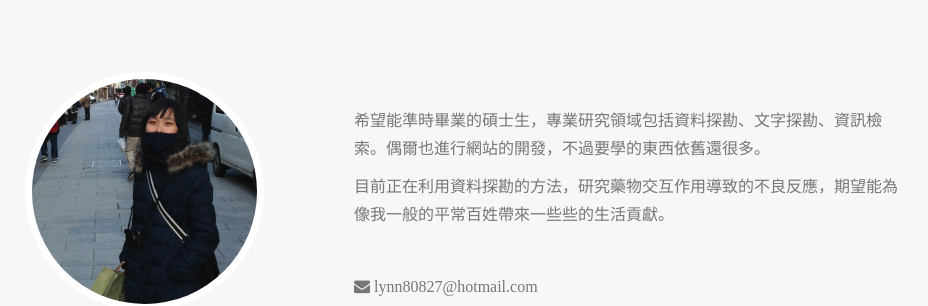
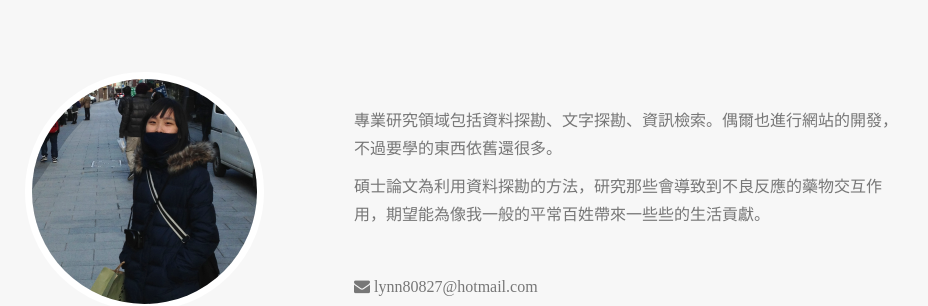
Before and after one commit to lynn80827/profile, a plain HTML site: page index.html in a window 1280 px wide. Shown: the part 787-1093 px from the top of the page, without its empty margins (106-1034 px from the left). Drawn offline with nearby package versions, Linux system fonts and the light colour scheme; a web font is replaced by a local one.

Commit message:
update information

```diff
--- a/index.html
+++ b/index.html
@@ -118,9 +118,9 @@
                 </div>
                 <div class="col-sm-6">
                     <p><br/></p>
-                    <p class="large text-muted">希望能準時畢業的碩士生，專業研究領域包括資料探勘、文字探勘、資訊檢索。偶爾也進行網站的開發，不過要學的東西依舊還很多。</p>
+                    <p class="large text-muted">專業研究領域包括資料探勘、文字探勘、資訊檢索。偶爾也進行網站的開發，不過要學的東西依舊還很多。</p>
                     <p class="large text-muted">
-                    目前正在利用資料探勘的方法，研究藥物交互作用導致的不良反應，期望能為像我一般的平常百姓帶來一些些的生活貢獻。
+                    碩士論文為利用資料探勘的方法，研究那些會導致到不良反應的藥物交互作用，期望能為像我一般的平常百姓帶來一些些的生活貢獻。
                     </p>
                     <!-- <p class="large text-muted">擅長的技術工具包含 Java、PHP、</p> -->
                     <p><br/></p>
@@ -340,7 +340,7 @@
                             <div class="timeline-panel">
                                 <div class="timeline-heading">
                                     <h4>國立台灣大學</h4>
-                                    <h4 class="subheading">2013/09 迄今</h4>
+                                    <h4 class="subheading">2013/09 - 2015/07</h4>
                                 </div>
                                 <div class="timeline-body">
                                     <p class="text-muted">資訊管理碩士</br> 商業智慧實驗室</p>
```
